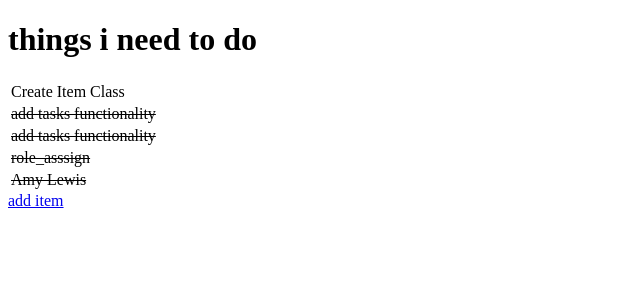
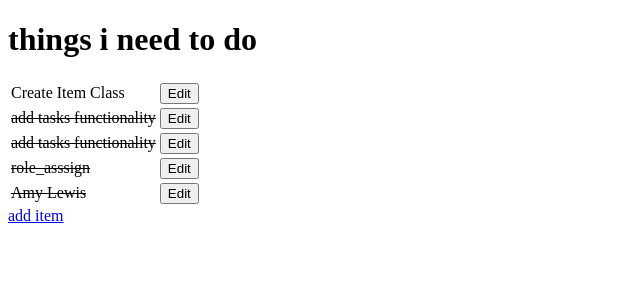
Before and after one commit to alcl2000/django-taskmanager, a Django app: page /todo/ in a window 1280 px wide. Shown: the top 300 px of the page, without its empty margins (0-640 px from the left). Run offline with Django 3.2, Linux system fonts and the light colour scheme; data comes from the database, SQL or seed files in the repository.

Commit message:
add: edit tasks function

```diff
--- a/django_todo/urls.py
+++ b/django_todo/urls.py
@@ -15,10 +15,11 @@ Including another URLconf
 """
 from django.contrib import admin
 from django.urls import path
-from todo.views import get_todo_list, add_item
+from todo.views import get_todo_list, add_item, edit_item
 
 urlpatterns = [
     path('admin/', admin.site.urls),
     path('todo/', get_todo_list, name='get_todo_list'),
-    path('add_todo', add_item, name='add_item')
+    path('add_todo', add_item, name='add_item'),
+    path('edit/<item_id>', edit_item, name='edit')
 ]
--- a/todo/templates/todo/todo.html
+++ b/todo/templates/todo/todo.html
@@ -18,6 +18,11 @@
             {% else %}
                 <td>{{ item.name }}</td>
             {% endif %}
+            <td>
+                <a href="/edit/{{item_id}}">
+                    <button>Edit</button>
+                </a>
+            </td>
         </tr>
         {% empty %}
             <tr>
--- a/todo/views.py
+++ b/todo/views.py
@@ -23,3 +23,7 @@ def add_item(request):
         "form": form
     }
     return render(request, 'todo/add_todo.html', context)
+
+
+def edit_item(request, item_id):
+    return render(request, 'todo/edit_todo.html')
```
Also changed, not shown: todo/templates/todo/edit_todo.html (added, +20 -0 lines).
